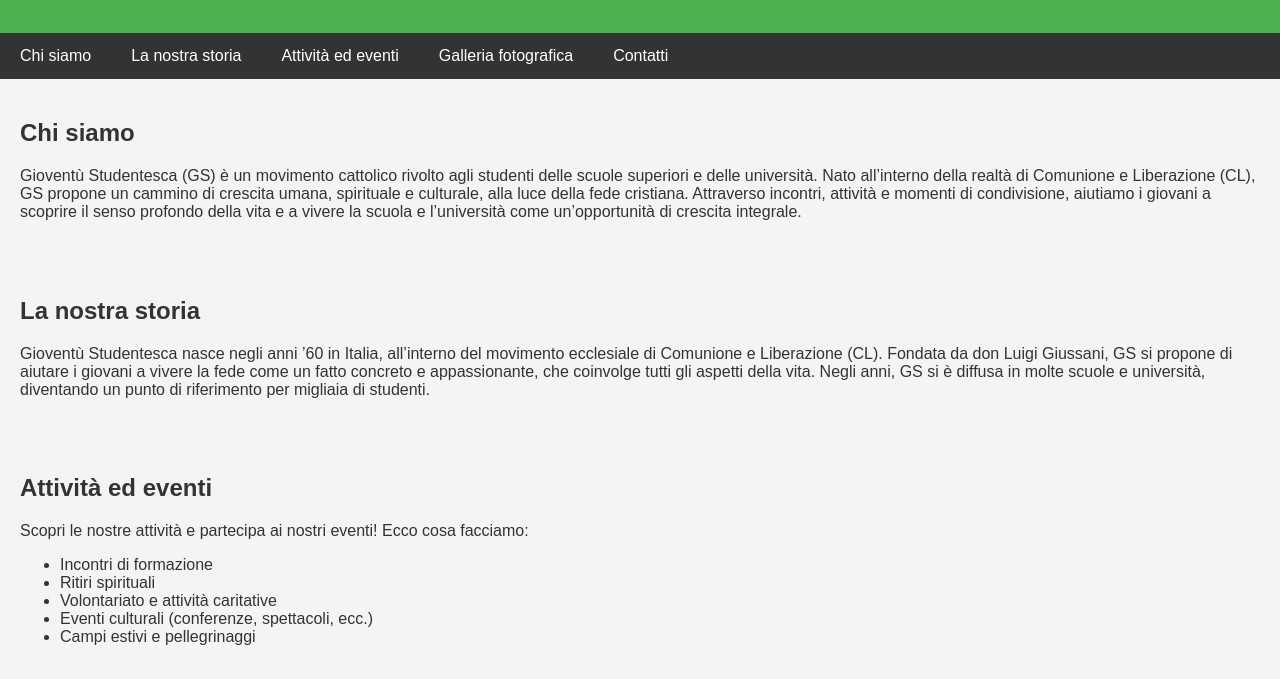
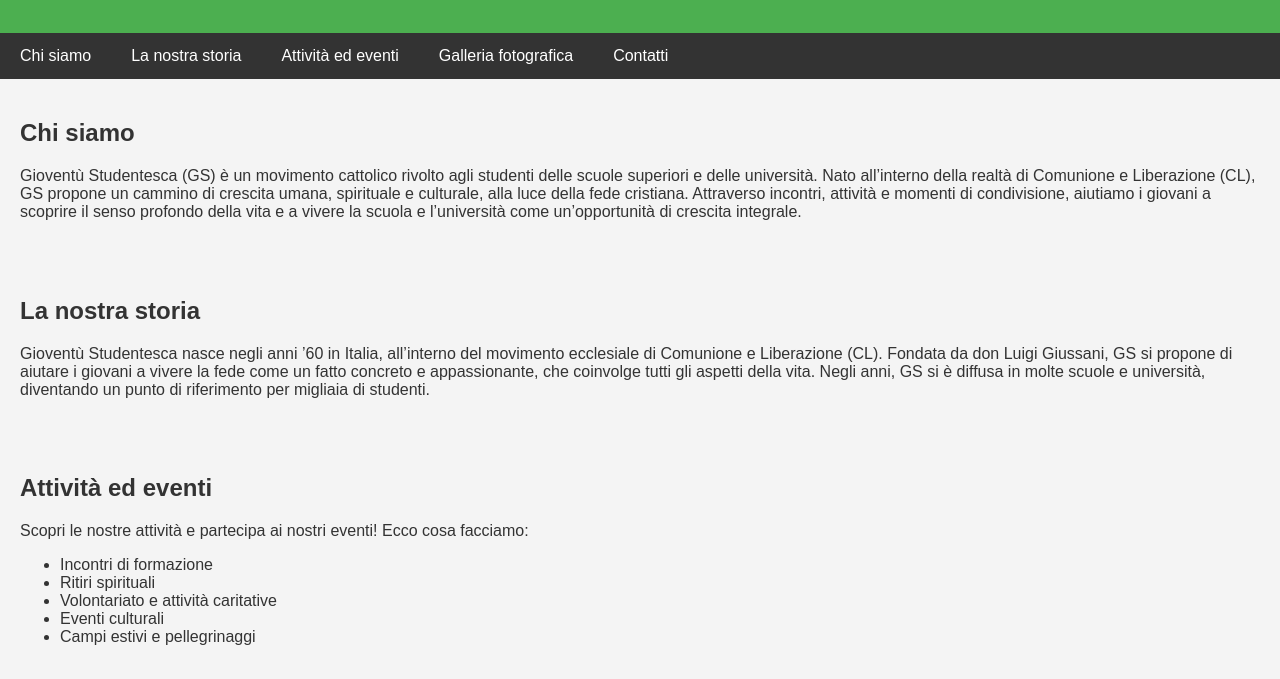
Before and after one commit to JembiPower/gs.github.io, a plain HTML site: page index.html in a window 1280 px wide. Shown: the part 121-800 px from the top of the page. Drawn offline with Linux system fonts and the light colour scheme.

Commit message:
Update index.html
Signed-off-by: JembiPower <163330059+JembiPower@users.noreply.github.com>

```diff
--- a/index.html
+++ b/index.html
@@ -101,7 +101,7 @@
             <li>Incontri di formazione</li>
             <li>Ritiri spirituali</li>
             <li>Volontariato e attività caritative</li>
-            <li>Eventi culturali (conferenze, spettacoli, ecc.)</li>
+            <li>Eventi culturali</li>
             <li>Campi estivi e pellegrinaggi</li>
         </ul>
     </section>
```
